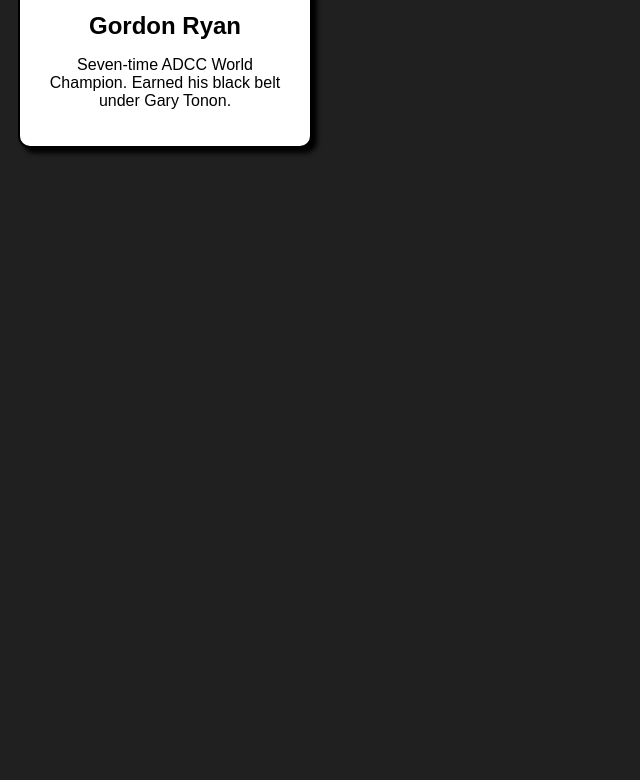
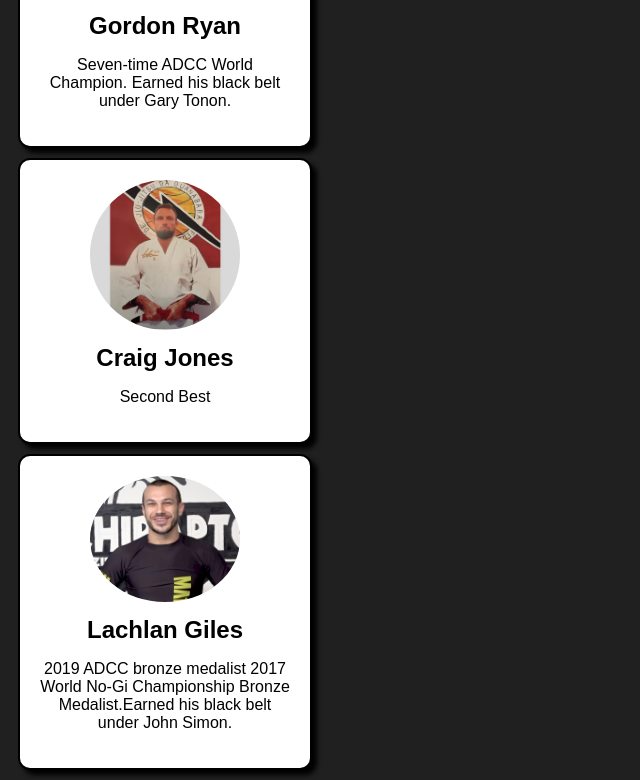
Before and after one commit to lpvil/WebPage, a React (Vite) app in the folder my-react-app/: page / in a window 1280 px wide. Shown: the part 1219-1999 px from the top of the page, without its empty margins (0-640 px from the left). Before the commit the page ends 1377 px from the top, so only its background shows below. Built offline with nearby package versions, Linux system fonts and the light colour scheme.

Commit message:
added profiles

```diff
--- a/my-react-app/src/App.jsx
+++ b/my-react-app/src/App.jsx
@@ -3,6 +3,8 @@ import Profile from "./Profiles.jsx"
 import vic from "./assets/victorhugo.jpg"
 import lo from "./assets/leandro.jpg"
 import gord from "./assets/gord.jpg"
+import creg from "./assets/creg.webp"
+import giles from "./assets/giles.png"
 
 function App() {
 
@@ -12,6 +14,8 @@ function App() {
     <Profile profilePic={vic} name="Victor Hugo" descrpt="Four-time IBJJF World champion at black belt. Earned his black belt form Saulo and Xande Ribeiro at Six Blades Association" />
     <Profile profilePic={lo} name="Leandro Lo" descrpt="Eight-time IBJJF World Champion in five different weight classes. Earned black belt under Cicero Costha"/>
     <Profile profilePic={gord} name="Gordon Ryan" descrpt="Seven-time ADCC World Champion. Earned his black belt under Gary Tonon. "/>
+    <Profile profilePic={creg} name="Craig Jones" descrpt="Second Best" />
+    <Profile profilePic={giles} name="Lachlan Giles" descrpt="2019 ADCC bronze medalist 2017 World No-Gi Championship Bronze Medalist.Earned his black belt under John Simon." />
     </>
 
 
```
Also changed, not shown: my-react-app/src/assets/creg.webp (added), my-react-app/src/assets/giles.png (added).
